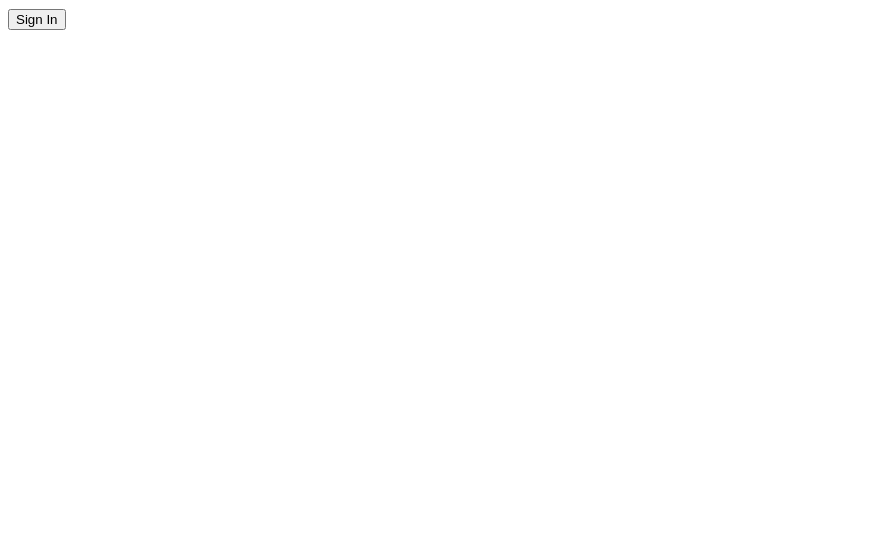
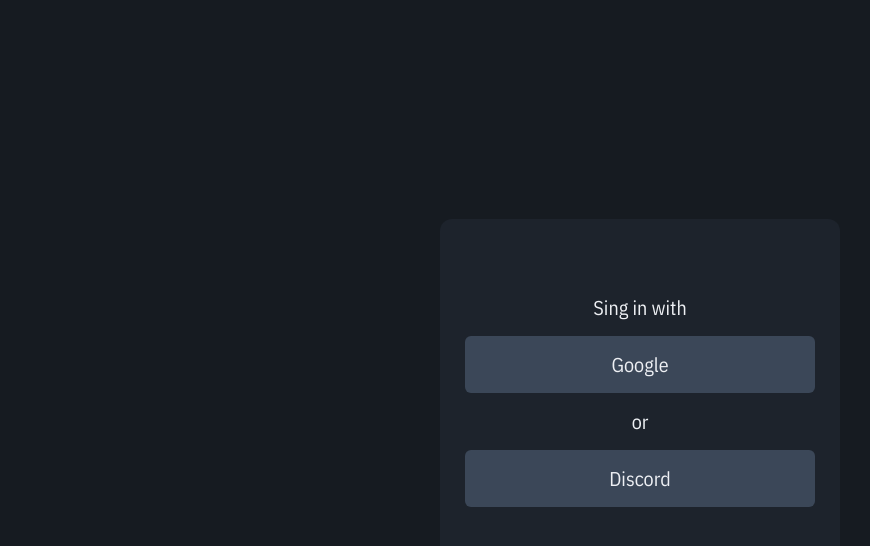
Before and after one commit to DanilNefedov/web-archive, a Next.js app: page / in a window 1280 px wide. Shown: the top 546 px of the page, without its empty margins (0-870 px from the left). Built offline with nearby package versions, Linux system fonts and the light colour scheme.

Commit message:
new des | added auth with discord

```diff
--- a/app/globals.css
+++ b/app/globals.css
@@ -1,7 +1,9 @@
 :root{
-    --main-bg-black:#0C0C0D;
-    --desactive-text:rgba(236,236,236, 0.6);
-    --active-text:#FFFFFF;
+    --main-bg-black:#161B21;
+    --desactive-text:#586A84;
+    --active-text:#EEF0F4;
+    --btn-desactive:#3B4758;
+    --btn-active:#0077E4;
 }
 
 
--- a/app/home/layout.tsx
+++ b/app/home/layout.tsx
@@ -1,7 +1,6 @@
 import { Navigation } from '@/components/navigation/navigation'
 import '../globals.css'
 import { Header } from '@/components/header/header'
-import { Providers } from '@/components/providers/providers'
 
 
 export default function HomeLayout({
--- a/app/home/page.tsx
+++ b/app/home/page.tsx
@@ -1,5 +1,5 @@
 import { MainContent } from '@/components/main/main-content'
-import styles from './page.module.css'
+
 
 export default function Home() {
   return (
--- a/app/page.module.css
+++ b/app/page.module.css
@@ -0,0 +1,44 @@
+.formContainer{
+    height: 100vh;
+    width: 100%;
+    padding: 0 20px;
+    display: flex;
+    justify-content: center;
+    align-items: center;
+}
+
+
+.form{
+    padding: 75px 10px;
+    display: flex;
+    flex-direction: column;
+    max-width: 400px;
+    background-color: #1D232C;
+    align-items: center;
+    width: 100%;
+    border-radius: 12px;
+    color: var(--active-text);
+}
+
+
+.btn{
+    background-color: var(--btn-desactive);
+    width: 100%;
+    max-width: 350px;
+    padding: 15px 10px;
+    color: var(--active-text);
+    border-radius: 6px;
+    transition: 0.3s;
+}
+
+.btn:hover{
+    background-color: var(--btn-active);
+}
+
+.split{
+    padding: 15px 0;
+}
+
+.split:first-child{
+    padding: 0 0 15px;
+}
--- a/app/page.tsx
+++ b/app/page.tsx
@@ -2,18 +2,34 @@
 
 import { signIn } from "next-auth/react"
 import { useSearchParams } from 'next/navigation'
+import styles from './page.module.css'
+import './globals.css'
+import classNames from "classnames"
 
 export default function SignIn() {
   const searchParams = useSearchParams()
   const callbackUrl = searchParams.get('callbackUrl') || '/home'
 
   return (
-    <form className="container">
-      <button onClick={(e) => {
-        e.preventDefault();
-        signIn("google", { callbackUrl })
-      }}>Sign In</button>
-    </form>
+    <div className={classNames("container",  styles.formContainer)}>
+      <form className={styles.form} id='form-reg'>
+
+        <p className={styles.split}>Sing in with</p>
+
+        <button className={styles.btn} type='button' form='form-reg' value='google' onClick={(e) => {
+          e.preventDefault();
+          signIn("google", { callbackUrl })
+        }}>Google</button>
+
+        <p className={styles.split}>or</p>
+
+        <button className={styles.btn} type='button' form='form-reg' value='discord' onClick={(e) => {
+          e.preventDefault()
+          signIn('discord', { callbackUrl })
+        }}>Discord</button>
+      </form>
+    </div>
+
 
   )
 
--- a/components/navigation/theme-logout.tsx
+++ b/components/navigation/theme-logout.tsx
@@ -1,5 +1,5 @@
 import style from './navigation.module.css'
-import { LogOut } from './logOut'
+import { LogOut } from './log-out'
 
 
 export function ThemeLogout(){
```
Also changed, not shown: config/auth/appProvidets.tsx (+7 -0 lines), app/layout.tsx (line endings or trailing spaces), components/navigation/log-out.tsx (renamed from components/navigation/logOut.tsx).
